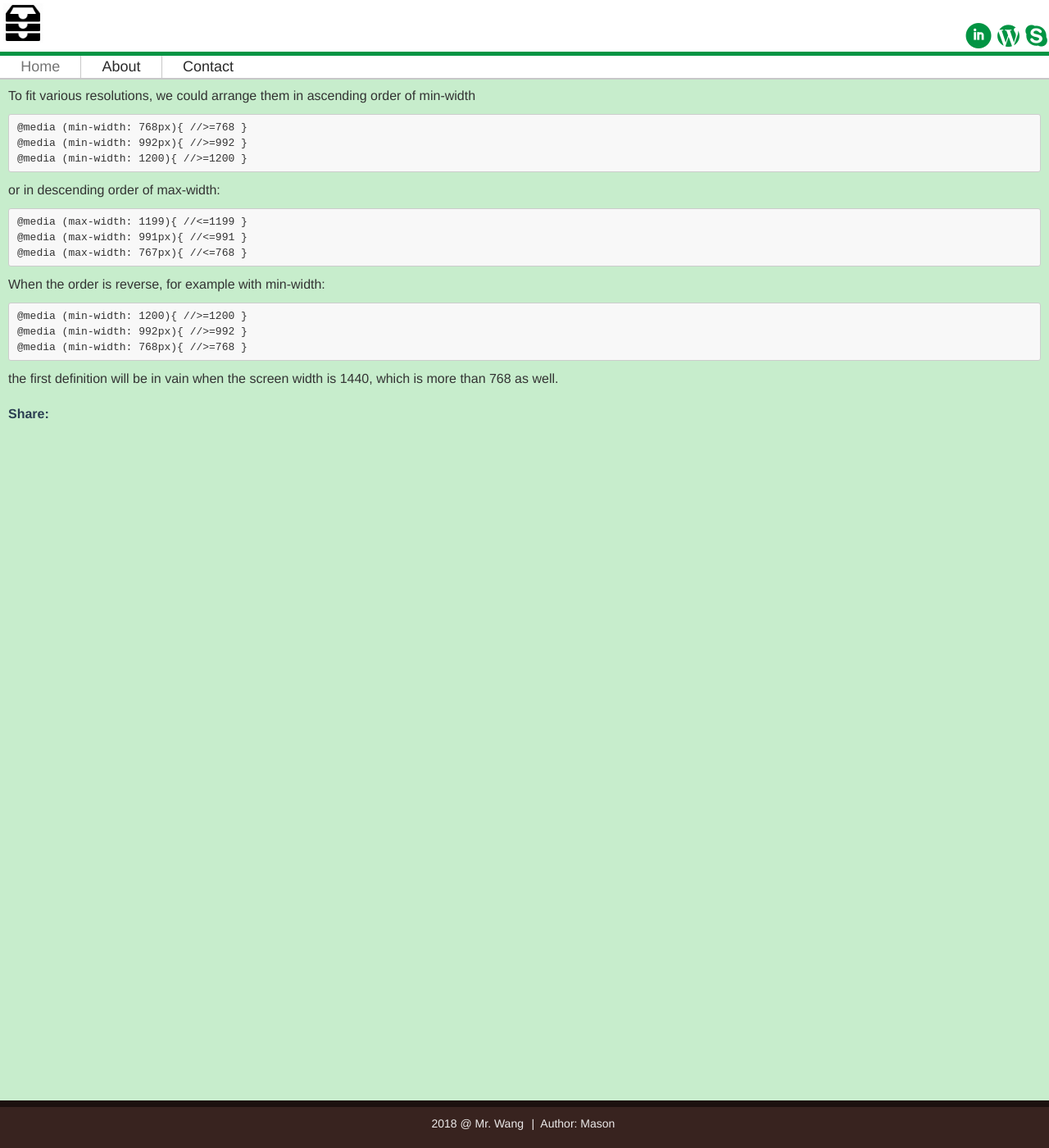
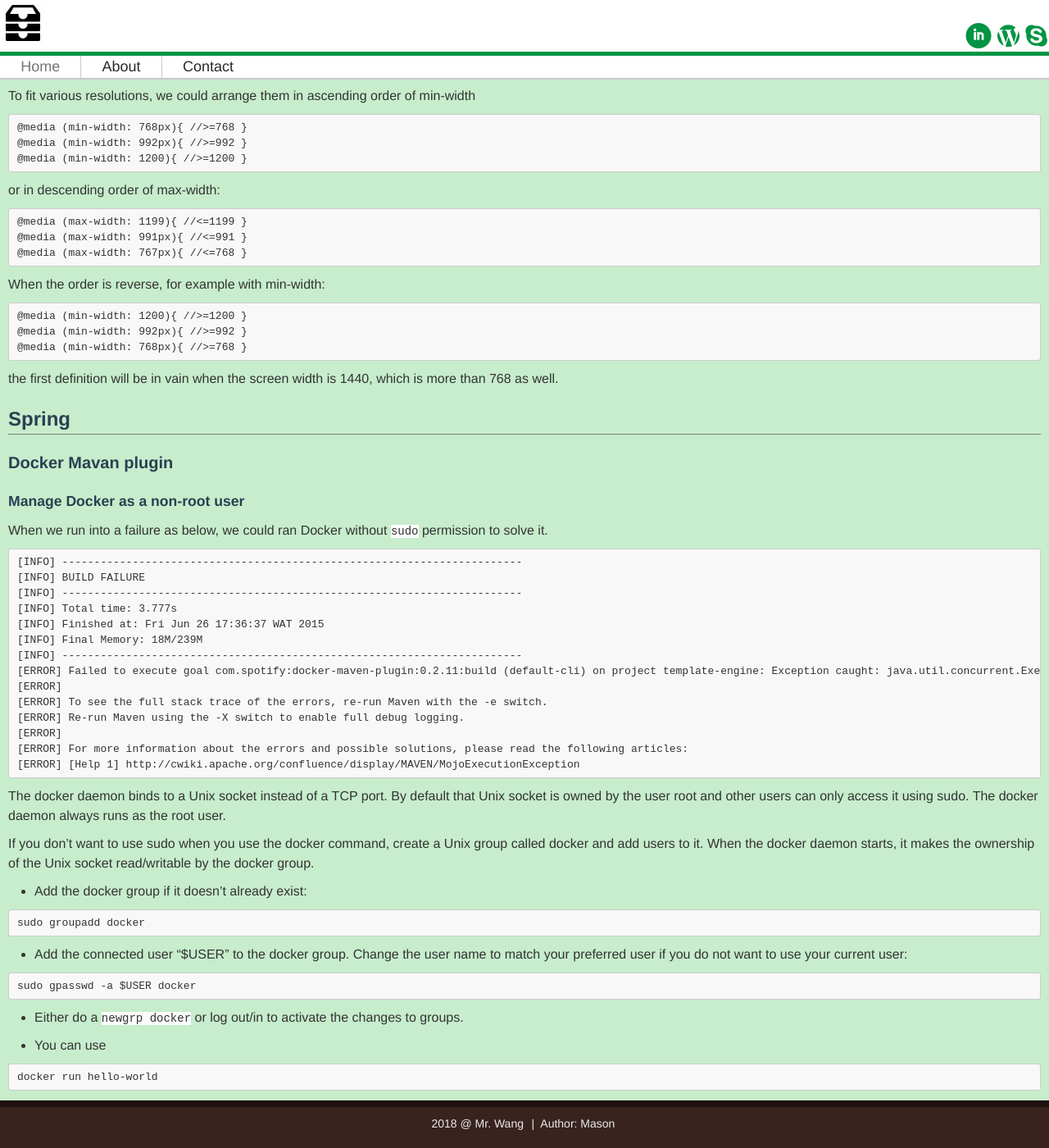
Before and after one commit to mason-mx/jekyll_demo, a Jekyll site: the page built from _posts/1000-01-01-web.md, in a window 1280 px wide and 1400 px high, scrolled down 694 px. Shown: the whole window at 82% size. Built offline with Jekyll 4.4.1, drawn with Linux system fonts in a browser that asks for light colours.

Commit message:
update posts

````diff
--- a/_posts/1000-01-01-web.md
+++ b/_posts/1000-01-01-web.md
@@ -59,3 +59,54 @@
 ```
 
 the first definition will be in vain when the screen width is 1440, which is more than 768 as well.
+
+## Spring
+
+### Docker Mavan plugin
+
+#### Manage Docker as a non-root user
+
+When we run into a failure as below, we could ran Docker without `sudo` permission to solve it.
+
+```
+[INFO] ------------------------------------------------------------------------
+[INFO] BUILD FAILURE
+[INFO] ------------------------------------------------------------------------
+[INFO] Total time: 3.777s
+[INFO] Finished at: Fri Jun 26 17:36:37 WAT 2015
+[INFO] Final Memory: 18M/239M
+[INFO] ------------------------------------------------------------------------
+[ERROR] Failed to execute goal com.spotify:docker-maven-plugin:0.2.11:build (default-cli) on project template-engine: Exception caught: java.util.concurrent.ExecutionException: com.spotify.docker.client.shaded.javax.ws.rs.ProcessingException: java.io.IOException: Permission denied -> [Help 1]
+[ERROR]
+[ERROR] To see the full stack trace of the errors, re-run Maven with the -e switch.
+[ERROR] Re-run Maven using the -X switch to enable full debug logging.
+[ERROR]
+[ERROR] For more information about the errors and possible solutions, please read the following articles:
+[ERROR] [Help 1] http://cwiki.apache.org/confluence/display/MAVEN/MojoExecutionException
+```
+
+The docker daemon binds to a Unix socket instead of a TCP port. By default that Unix socket is owned by the user root and other users can only access it using sudo. The docker daemon always runs as the root user.
+
+If you don’t want to use sudo when you use the docker command, create a Unix group called docker and add users to it. When the docker daemon starts, it makes the ownership of the Unix socket read/writable by the docker group.
+
+* Add the docker group if it doesn't already exist:
+
+```
+sudo groupadd docker
+```
+
+* Add the connected user "$USER" to the docker group. Change the user name to match your preferred user if you do not want to use your current user:
+
+```
+sudo gpasswd -a $USER docker
+```
+
+* Either do a `newgrp docker` or log out/in to activate the changes to groups.
+
+* You can use
+
+```
+docker run hello-world
+```
+
+to check if you can run docker without sudo.
````
Also changed, not shown: _posts/1000-01-01-gittricks.md (+8 -0 lines).
